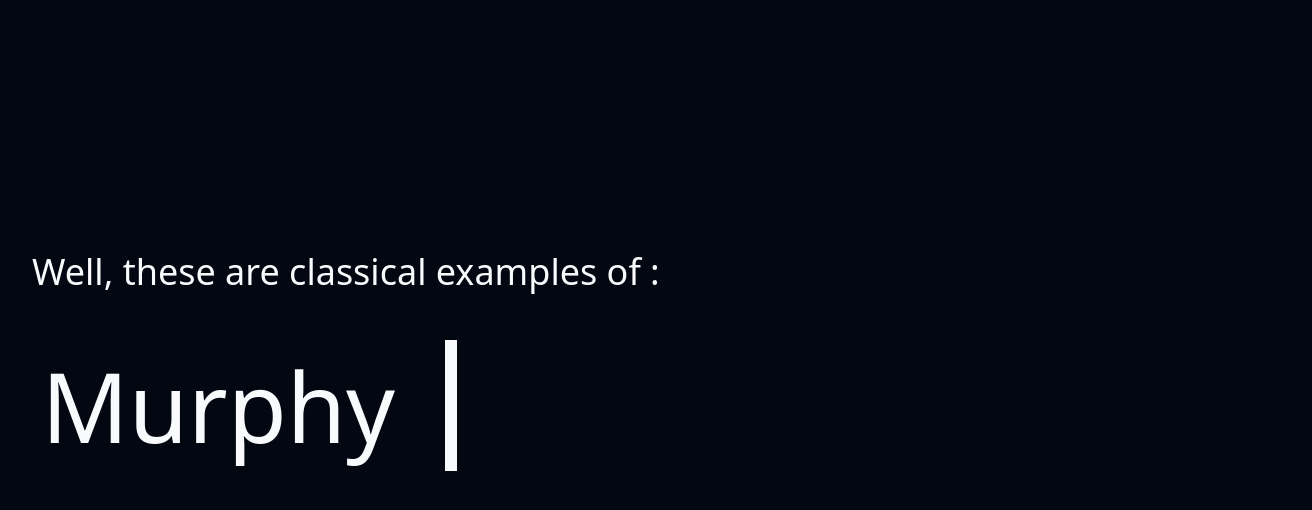
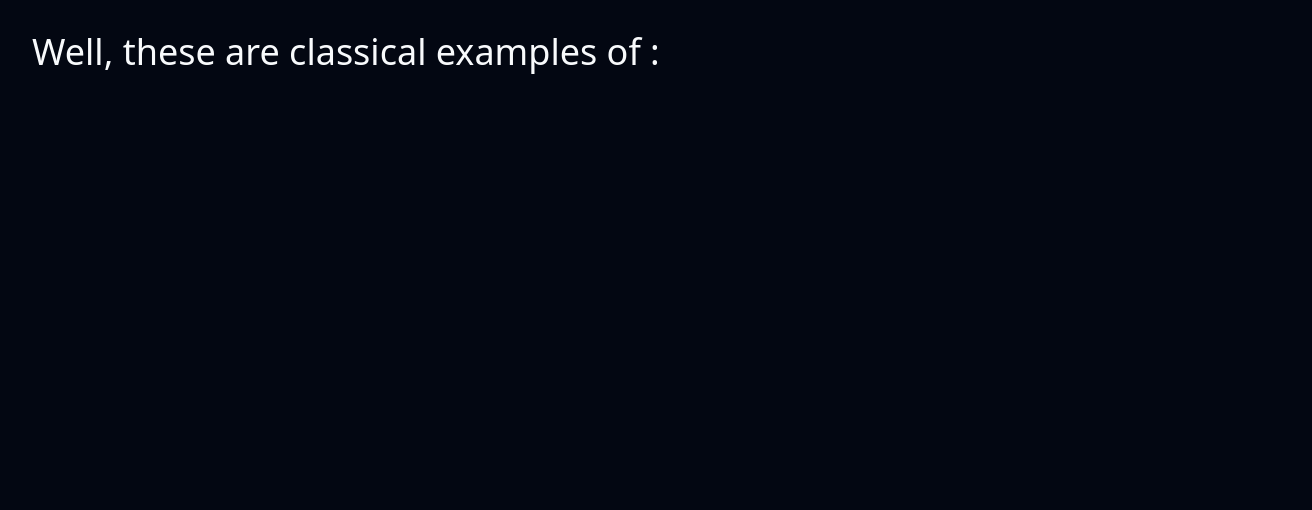
Before and after one commit to juansulca/murphys-law, a SvelteKit app: page /title in a window 1280 px wide. Shown: the top 510 px of the page, 1312 px wide, since content can reach past the window. Built offline with nearby package versions, Linux system fonts and the light colour scheme.

Commit message:
Improved title page

```diff
--- a/src/routes/title/+page.svelte
+++ b/src/routes/title/+page.svelte
@@ -1,6 +1,9 @@
 <script>
 	import { score } from '$lib/score.svelte';
-	import { onMount } from 'svelte';
+
+	let ch = $state(0);
+	let y = $state(0);
+	let shouldShow = $state(false);
 
 	let title = $state('Well, these are classical examples of');
 
@@ -13,6 +16,14 @@
 	let initialText = 'Life su';
 	let typingSpeed = 150;
 	let correctedText = "Murphy's Law!";
+	let showPart3 = $state(false);
+
+	$effect(() => {
+		if (!shouldShow && y > ch * 0.8) {
+			shouldShow = true;
+			typeText();
+		}
+	});
 
 	async function typeText() {
 		typing = true;
@@ -34,21 +45,25 @@
 			await new Promise((resolve) => setTimeout(resolve, typingSpeed));
 		}
 		typing = false;
+		showPart3 = true;
 	}
-
-	onMount(() => {
-		typeText();
-	});
 </script>
 
-<main class="w-screen h-screen text-slate-50 flex flex-col justify-center p-8 gap-6">
+<svelte:window bind:scrollY={y} />
+
+<main class="w-screen h-[600vh] text-slate-50 p-8" bind:clientHeight={ch}>
 	<h2 class="text-4xl mb-8">{title} :</h2>
-	<h1 class="writing part-2 text-8xl">
-		{displayedText}
-		<b class:typing>&nbsp;</b>
-	</h1>
+	<div class="h-[500vh] w-screen"></div>
+	{#if shouldShow}
+		<div class="w-screen h-[80vh] flex flex-col justify-center items-center gap-10">
+			<h1 class="part-2 text-8xl" class:writing={shouldShow}>
+				{displayedText}
+				<b class:typing>&nbsp;</b>
+			</h1>
 
-	<a href="/law" class="text-6xl part-3 text-center">What is that?</a>
+			<a href="/law" class="text-6xl text-center part-3">What is that?</a>
+		</div>
+	{/if}
 </main>
 
 <style>
@@ -57,9 +72,10 @@
 	}
 
 	.part-3 {
-		animation: fade-in 1s ease-in-out forwards;
-		animation-delay: 6s;
+		animation: fade-in 1s ease-in-out;
+		animation-delay: 8s;
 		opacity: 0;
+		animation-fill-mode: forwards;
 	}
 
 	.writing {
```
